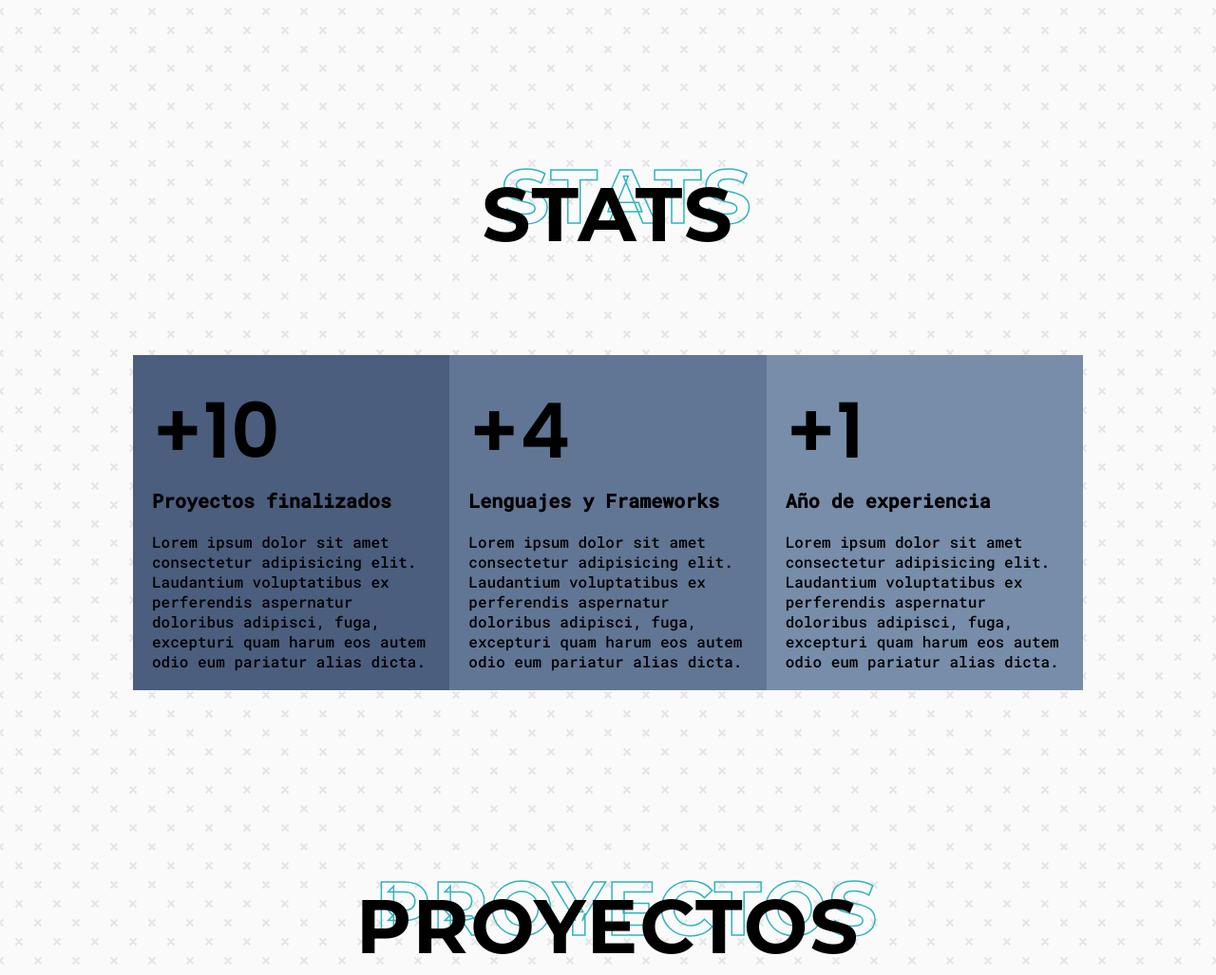
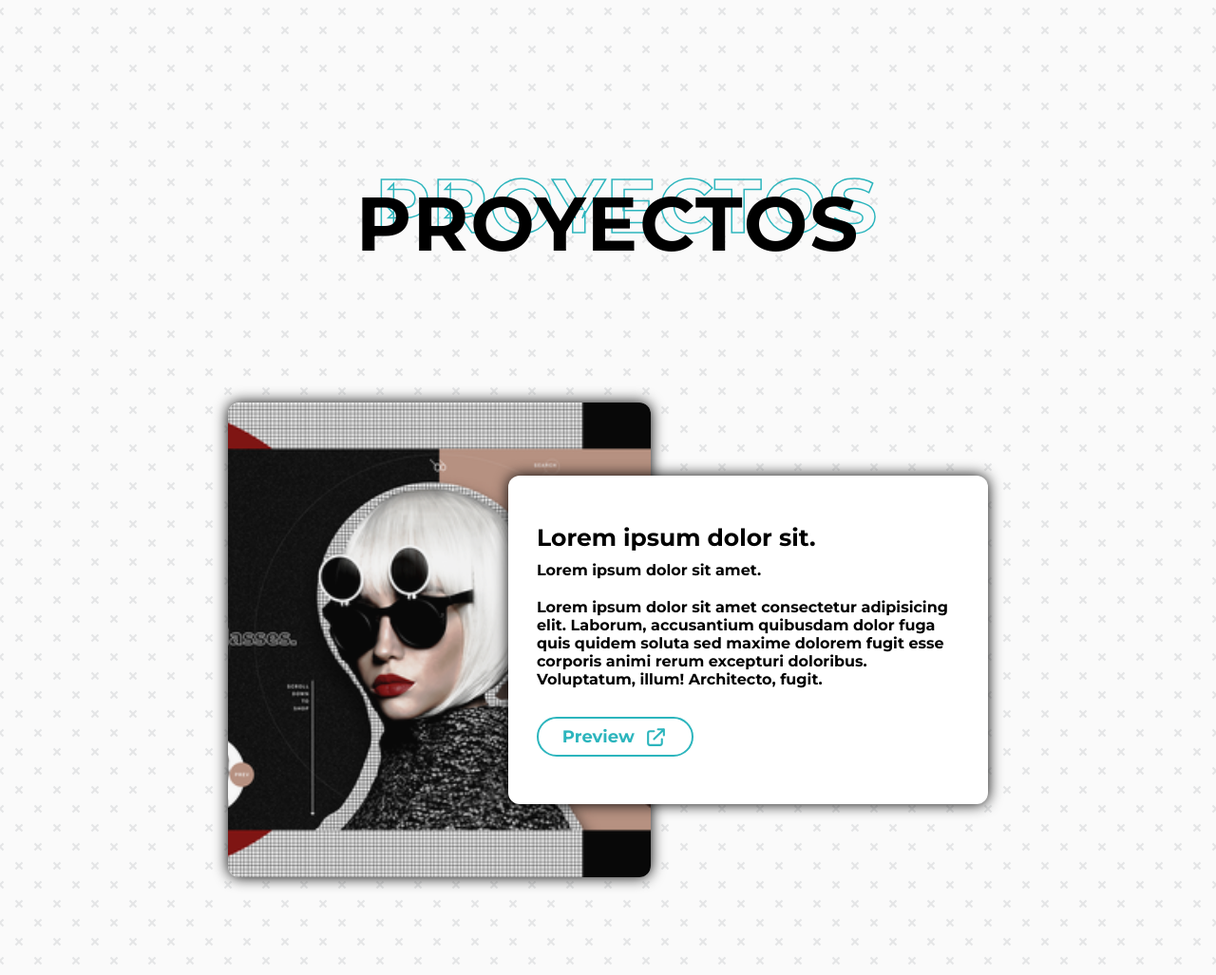
Before and after one commit to AxelChipana/Axel, a plain HTML site: page index.html in a window 1280 px wide. Shown: the part 2148-3175 px from the top of the page at 95% size. Drawn offline with Linux system fonts and the light colour scheme.

Commit message:
axelchipana

```diff
--- a/index.html
+++ b/index.html
@@ -130,29 +130,6 @@
     </div>
   </section>
 
-  <!--Stats section-->
-  <section id="numbers">
-    <div class="container">
-      <h2 class="section-heading" data-outline="Stats">Stats</h2>
-      <div class="all-items">
-        <div class="item">
-          <h2 class="number">+10</h2>
-          <h3 class="numbers-sub-heading">Proyectos finalizados</h3>
-          <p>Lorem ipsum dolor sit amet consectetur adipisicing elit. Laudantium voluptatibus ex perferendis aspernatur doloribus adipisci, fuga, excepturi quam harum eos autem odio eum pariatur alias dicta.</p>
-        </div>
-        <div class="item">
-          <h2 class="number">+4</h2>
-          <h3 class="numbers-sub-heading">Lenguajes y Frameworks</h3>
-          <p>Lorem ipsum dolor sit amet consectetur adipisicing elit. Laudantium voluptatibus ex perferendis aspernatur doloribus adipisci, fuga, excepturi quam harum eos autem odio eum pariatur alias dicta.</p>
-        </div>
-        <div class="item">
-          <h2 class="number">+1</h2>
-          <h3 class="numbers-sub-heading">Año de experiencia</h3>
-          <p>Lorem ipsum dolor sit amet consectetur adipisicing elit. Laudantium voluptatibus ex perferendis aspernatur doloribus adipisci, fuga, excepturi quam harum eos autem odio eum pariatur alias dicta.</p>
-        </div>
-    </div>
-  </section>
-
   <!--Projects section-->
   <section id="projects">
     <div class="container">
--- a/style.css
+++ b/style.css
@@ -589,44 +589,6 @@ section {
 	}
 }
 
-/* STATS */
-#numbers {
-	padding: 9rem 0 10rem 0;
-}
-#numbers .all-items {
-	display: flex;
-	align-items: center;
-	justify-content: center;
-	/* gap: 2rem; */
-}
-#numbers .all-items .item {
-	padding: 2rem;
-}
-#numbers .number {
-	font-family: "Poppins", sans-serif;
-	font-size: 8rem;
-}
-#numbers .numbers-sub-heading {
-	font-size: 2rem;
-	margin-bottom: 2rem;
-}
-#numbers p {
-	color: black;
-}
-#numbers .all-items .item:nth-child(1) {
-	background-color: var(--second-color);
-}
-#numbers .all-items .item:nth-child(2) {
-	background-color: var(--third-color);
-}
-#numbers .all-items .item:nth-child(3) {
-	background-color: var(--fourth-color);
-}
-@media only screen and (max-width: 768px) {
-	#numbers .all-items {
-		flex-direction: column;
-	}
-}
 /* Project Section Style */
 #projects {
 	padding: 10rem 0;
```
